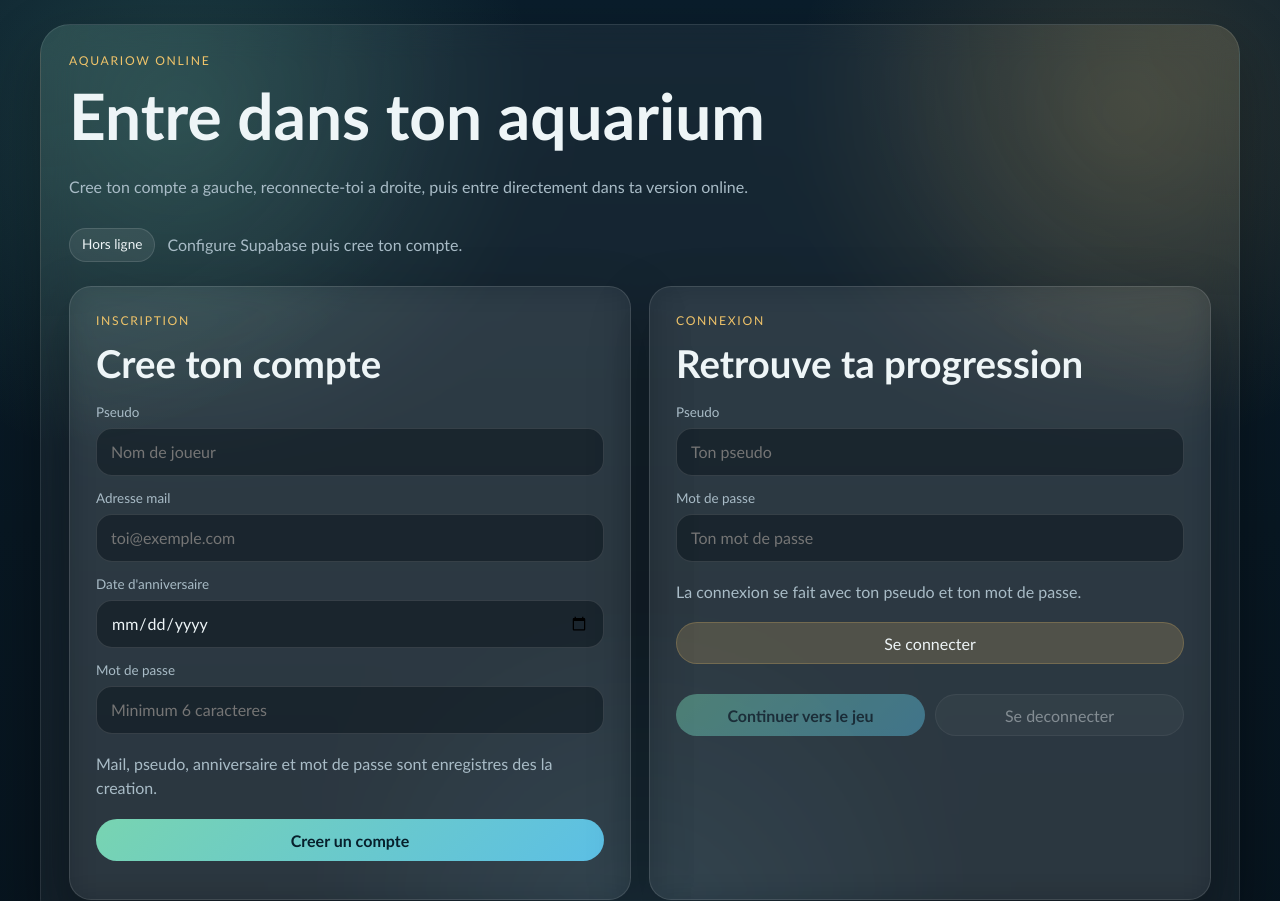
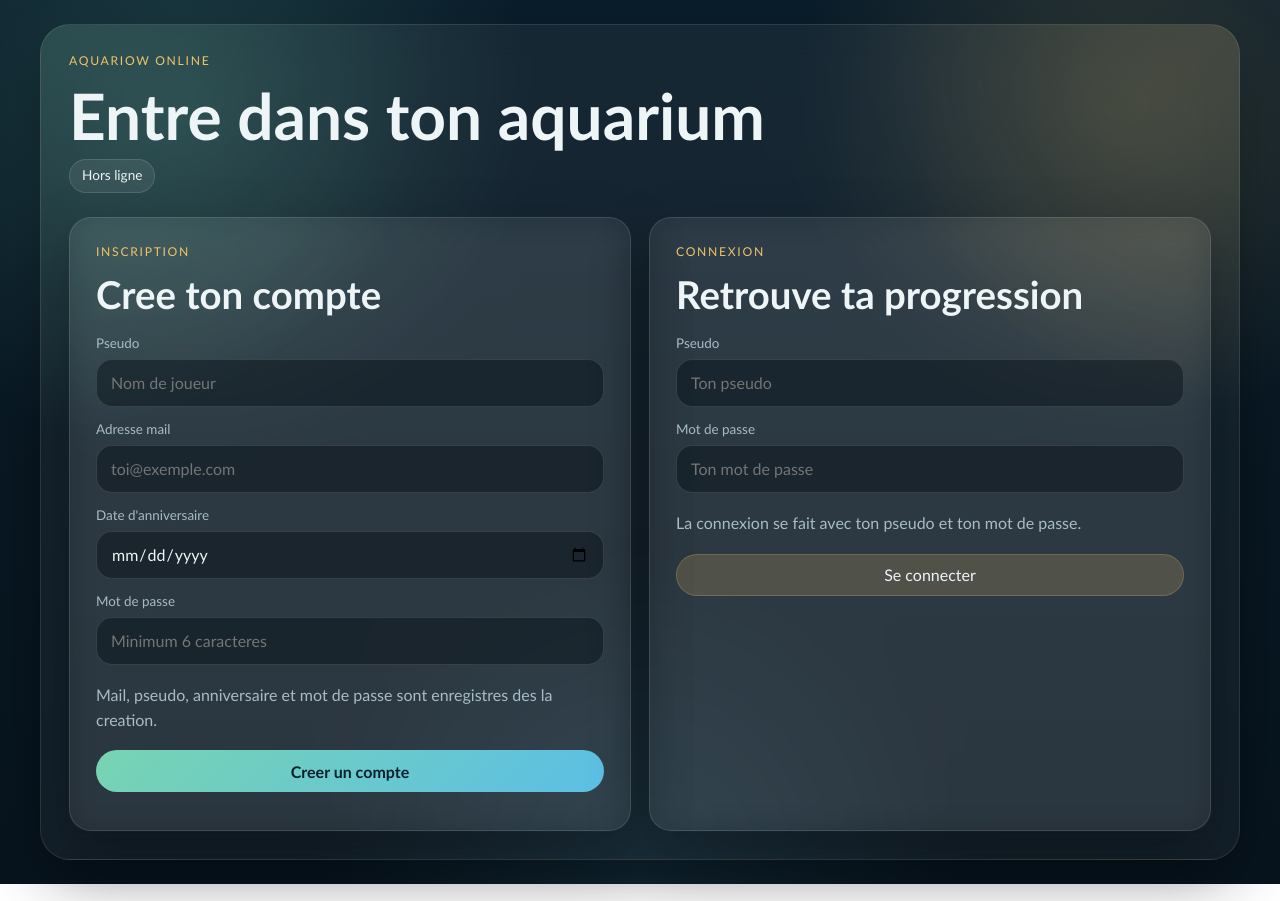
Before and after one commit to Garealmaker/Aquarium, a plain HTML site: page Onlineversion/index.html in a window 1280 px wide. Shown: the top 901 px of the page. Drawn offline with Linux system fonts and the light colour scheme; a script that the page names is missing.

Commit message:
Update index.html

```diff
--- a/Onlineversion/index.html
+++ b/Onlineversion/index.html
@@ -16,12 +16,9 @@
         <header class="online-auth-header">
           <p class="eyebrow">Aquariow Online</p>
           <h1>Entre dans ton aquarium</h1>
-          <p class="lead">
-            Cree ton compte a gauche, reconnecte-toi a droite, puis entre directement dans ta version online.
-          </p>
           <div class="online-auth-status-row">
             <span class="badge" id="auth-badge">Hors ligne</span>
-            <span class="online-auth-status" id="auth-status">Configure Supabase puis cree ton compte.</span>
+            <span class="online-auth-status" id="auth-status"></span>
           </div>
         </header>
 
@@ -115,16 +112,13 @@
             <div class="actions launcher-actions auth-main-actions">
               <button class="secondary" id="login-btn">Se connecter</button>
             </div>
-
-            <div class="actions launcher-actions launcher-secondary-actions">
-              <button class="primary" id="open-game-btn" disabled>Continuer vers le jeu</button>
-              <button class="ghost" id="logout-btn" disabled>Se deconnecter</button>
-            </div>
           </article>
         </section>
       </section>
 
       <div hidden aria-hidden="true">
+        <button id="open-game-btn" disabled>Continuer vers le jeu</button>
+        <button id="logout-btn" disabled>Se deconnecter</button>
         <span id="user-email">Aucun</span>
         <span id="last-sync">Jamais</span>
         <span id="local-save-status">Absente</span>
```
